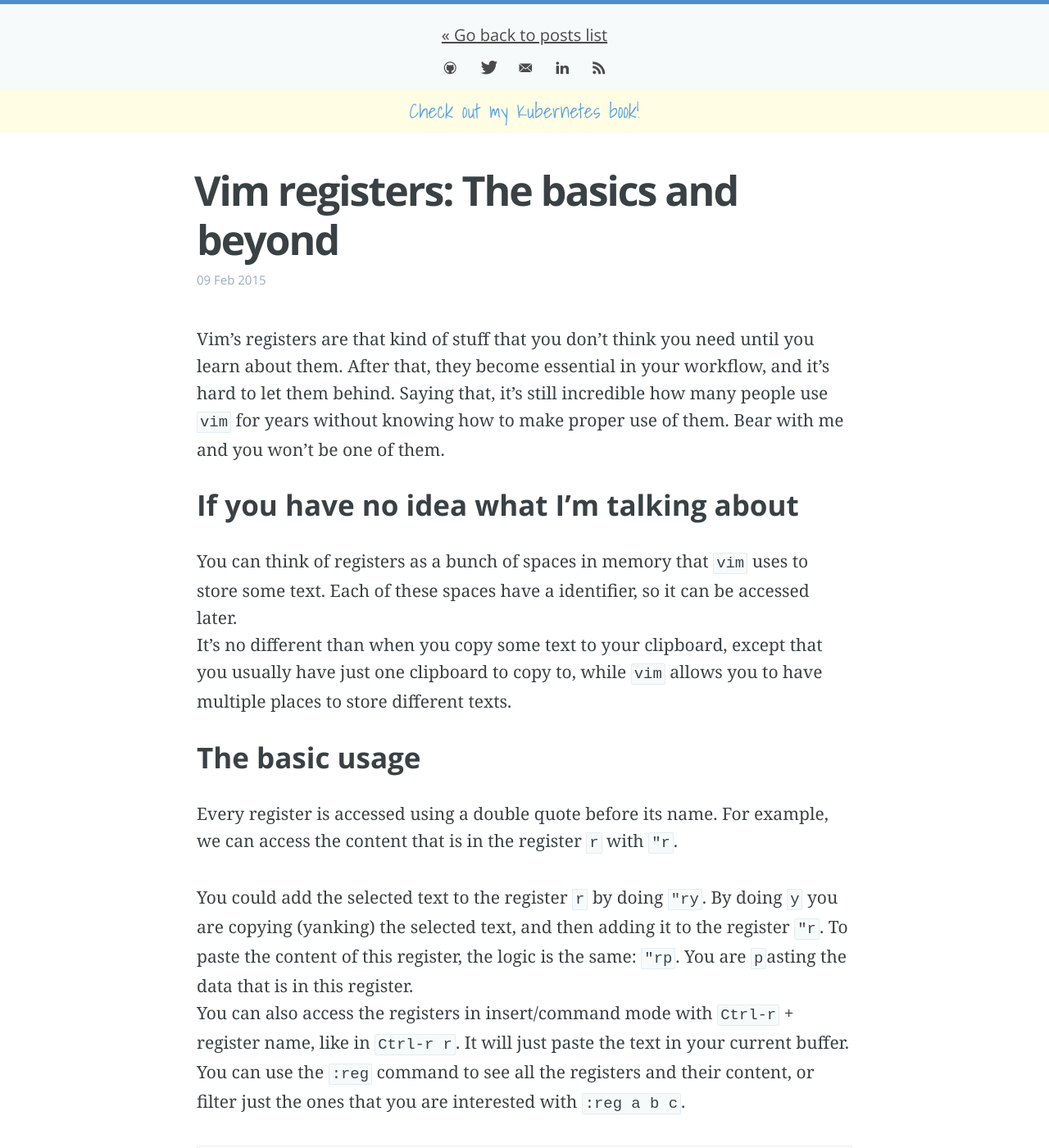
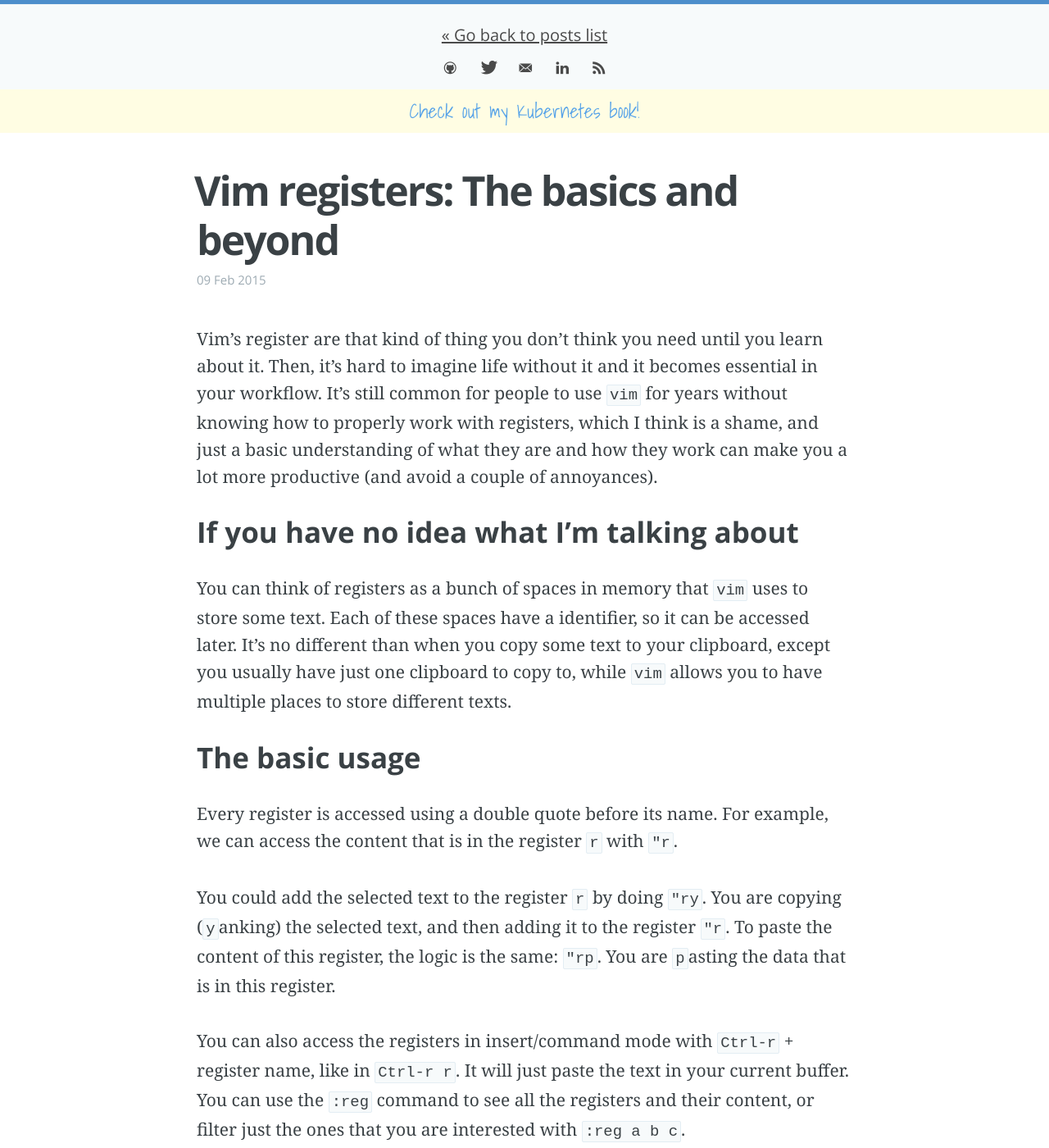
Before and after one commit to brianstorti/brianstorti.github.io, a Jekyll site: the page built from _posts/2015-02-09-vim-registers.md, in a window 1280 px wide and 1400 px high. Shown: the whole window at 82% size. Built offline with Jekyll 4.4.1, drawn with Linux system fonts in a browser that asks for light colours; comment, search, counter and statistics services are not loaded; some of the changed text lies outside the part shown.

Commit message:
Edit vim registers post

````diff
--- a/_posts/2015-02-09-vim-registers.md
+++ b/_posts/2015-02-09-vim-registers.md
@@ -4,24 +4,35 @@
 meta: Vim registers&#58; The basics and beyond. Learn how to work with registers, why they are useful to avoid some annoyances and how vim macros use them to do its magic.
 ---
 
-Vim's registers are that kind of stuff that you don't think you need until you learn about them. After that, they become essential in your workflow,
-and it's hard to let them behind. Saying that, it's still incredible how many people use `vim` for years without knowing how to make proper use of them.
-Bear with me and you won't be one of them.
+Vim's register are that kind of thing you don't think you need until you learn
+about it. Then, it's hard to imagine life without it and it becomes essential in
+your workflow. It's still common for people to use `vim` for years without
+knowing how to properly work with registers, which I think is a shame, and just
+a basic understanding of what they are and how they work can make you a lot more
+productive (and avoid a couple of annoyances).
 
 ### If you have no idea what I'm talking about
 
-You can think of registers as a bunch of spaces in memory that `vim` uses to store some text. Each of these spaces have a identifier, so it can be accessed later.
-It's no different than when you copy some text to your clipboard, except that you usually have just one clipboard to copy to, while `vim` allows you to have multiple
-places to store different texts.
+You can think of registers as a bunch of spaces in memory that `vim` uses to
+store some text. Each of these spaces have a identifier, so it can be accessed
+later. It's no different than when you copy some text to your clipboard, except
+you usually have just one clipboard to copy to, while `vim` allows you to have
+multiple places to store different texts.
 
 ### The basic usage
 
-Every register is accessed using a double quote before its name. For example, we can access the content that is in the register `r` with `"r`.
+Every register is accessed using a double quote before its name. For example, we
+can access the content that is in the register `r` with `"r`.
 
-You could add the selected text to the register `r` by doing `"ry`. By doing `y` you are copying (yanking) the selected text, and then adding it to the register `"r`.
-To paste the content of this register, the logic is the same: `"rp`. You are `p`asting the data that is in this register.
-You can also access the registers in insert/command mode with `Ctrl-r` + register name, like in `Ctrl-r r`. It will just paste the text in your current buffer.
-You can use the `:reg` command to see all the registers and their content, or filter just the ones that you are interested with `:reg a b c`.
+You could add the selected text to the register `r` by doing `"ry`. You are
+copying (`y`anking) the selected text, and then adding it to the register `"r`.
+To paste the content of this register, the logic is the same: `"rp`. You are
+`p`asting the data that is in this register.
+
+You can also access the registers in insert/command mode with `Ctrl-r` +
+register name, like in `Ctrl-r r`. It will just paste the text in your current
+buffer. You can use the `:reg` command to see all the registers and their
+content, or filter just the ones that you are interested with `:reg a b c`.
 
 ```
 :reg a b c
@@ -33,60 +44,103 @@
 
 ### The unnamed register
 
-`vim` has a unnamed (or default) register that can be accessed with `""`. Any text that you delete (with `d`, `c`, `s` or `x`) or yank (with `y`) will be placed there, and that's what `vim` uses to `p`aste, when no explicit register is given.
-A simple `p` is the same thing as doing `""p`.
+`vim` has a unnamed (or default) register that can be accessed with `""`. Any
+text that you delete (with `d`, `c`, `s` or `x`) or yank (with `y`) will be
+placed there, and that's what `vim` uses to `p`aste, when no explicit register
+is given. A simple `p` is the same thing as doing `""p`.
 
 ##### Never lose a yanked text again
 
-It already happened to all of us. We yank some text, than delete some other, and when we try to paste the yanked text, it's not there anymore, `vim` replaced it with the text that you deleted, then you need
-to go there and yanked that text again.
-Well, as I said, `vim` will always replace the unnamed register, but of course we didn't lose the yanked text, `vim` would not have survived that long if it was that dumb, right?
+It has happened to all of us. We yank some text, than delete some other, and
+when we try to paste the yanked text, it's not there anymore, `vim` replaced it
+with the text that you deleted, then you need to go there and yanked that text
+again.
+Well, as I said, `vim` will always replace the unnamed register, but of course
+we didn't lose the yanked text, `vim` would not have survived that long if it
+was that dumb, right?
 
-`vim` automatically populates what is called the **numbered registers** for us. As expected, these are registers from `"0` to `"9`.
-`"0` will always have the content of the latest yank,
-and the others will have last 9 deleted text, being `"1` the newest, and `"9` the oldest. So if you yanked some text, you can always refer to it using `"0p`.
+`vim` automatically populates what is called the **numbered registers** for us.
+As expected, these are registers from `"0` to `"9`.
+`"0` will always have the content of the latest yank, and the others will have
+last 9 deleted text, being `"1` the newest, and `"9` the oldest. So if you
+yanked some text, you can always refer to it using `"0p`.
 
 ### The read only registers
 
 There are 4 read only registers: `".`, `"%`, `":` and `"#`
-The last inserted text is stored on `".`, and it's quite handy if you need to write the same text twice, in different places, not needing to yank and paste.
+The last inserted text is stored on `".`, and it's quite handy if you need to
+write the same text twice, in different places, not needing to yank and paste.
 
-`"%` has the current file path, starting from the directory where `vim` was first opened. What I usually use it for is to copy
-the current file to the clipboard, so I can use it externally (running a script in another terminal, for instance). You could execute `:let @+=@%` to do that. `let` is used to write to a register,
-and `"+` is the clipboard register, so we are copying the current file path to the clipboard.
+`"%` has the current file path, starting from the directory where `vim` was
+first opened. What I usually use it for is to copy the current file to the
+clipboard, so I can use it externally (running a script in another terminal, for
+instance). You could execute `:let @+=@%` to do that. `let` is used to write to
+a register, and `"+` is the clipboard register, so we are copying the current
+file path to the clipboard.
 
-`":` is the most recently executed command. If you save the current buffer with `:w`, "w" will be in this register. A good way to use it is with `@:`, to execute this command again.
-For example, if you execute a substitute command in one line, like in `:s/foo/bar`, you can just to go another line and execute `@:` to run this substitution again.
+`":` is the most recently executed command. If you save the current buffer with
+`:w`, "w" will be in this register. A good way to use it is with `@:`, to
+execute this command again.  For example, if you execute a substitute command in
+one line, like in `:s/foo/bar`, you can just to go another line and execute `@:`
+to run this substitution again.
 
-`"#` is the name of the alternate file, that you can think of it as the last edited file (it's a bit more complex than that, go to `:h alternate-file` if you want to understand it better).
-It's what `vim` uses to switch between files when you use `Ctrl-^`, and you could do the same thing with `:e Ctrl-r #`. I rarely use this, but hopefully you are more creative than I am.
+`"#` is the name of the alternate file, that you can think of it as the last
+edited file (it's a bit more complex than that, go to `:h alternate-file` if you
+want to understand it better).  It's what `vim` uses to switch between files
+when you use `Ctrl-^`, and you could do the same thing with `:e Ctrl-r #`. I
+rarely use this, but hopefully you are more creative than I am.
 
 ### The expression and the search registers
 
-The expression register (`"=`) is used to deal with results of expressions. This is easier to understand with an example. If, in insert mode, you type `Ctrl-r =`, you will see a "=" sign
-in the command line. Then if you type `2+2 <enter>`, `4` will be printed. This can be used to execute all sort of expressions, even calling external commands. To give
-another example, if you type `Ctrl-r =` and then, in the command line, `system('ls') <enter>`, the output of the `ls` command will be pasted in your buffer.
+The expression register (`"=`) is used to deal with results of expressions. This
+is easier to understand with an example. If, in insert mode, you type `Ctrl-r
+=`, you will see a "=" sign in the command line. Then if you type `2+2 <enter>`,
+`4` will be printed. This can be used to execute all sort of expressions, even
+calling external commands. To give another example, if you type `Ctrl-r =` and
+then, in the command line, `system('ls') <enter>`, the output of the `ls`
+command will be pasted in your buffer.
 
-The search register, as you may have imagined, is where the latest text that you searched with `/`, `?`, `*` or `#` is. If, for example, you just searched for `/Nietzsche`, and now you want
-to replace it with something else, there is no way you are going to type "Nietzsche" again, just do `:%s/<Ctrl-r />/mustache/g` and you are good to go.
-
+The search register, as you may have imagined, is where the latest text that you
+searched with `/`, `?`, `*` or `#` is. If, for example, you just searched for
+`/Nietzsche`, and now you want to replace it with something else, there is no
+way you are going to type "Nietzsche" again, just do `:%s/<Ctrl-r />/mustache/g`
+and you are good to go.
 
 ### Macros
 
-You may already be familiar with `vim`'s macros. It's a way to record a set of actions that can be executed multiple times (`:h recording` if you need more information). What you probably didn't know
-is that `vim` uses a register to store these actions, so if you use `qw` to record a macro, the register `"w` will have all the things that you did, it's all just plain text.
+You may already be familiar with `vim`'s macros. It's a way to record a set of
+actions that can be executed multiple times (`:h recording` if you need more
+information). What you probably didn't know is that `vim` uses a register to
+store these actions, so if you use `qw` to record a macro, the register `"w`
+will have all the things that you did, it's all just plain text.
 
-The cool thing about this is that, as it is just a normal register, you can manipulate it as you want. How many times have you forgotten that step in the middle of a macro recording and had to do it all over again?
-Well, fixing that is as simple as editing a register.
-For example, if you forgot to add a semicolon in the end of that `w` macro, just do something like `:let @W='i;'`. Noticed the upcased `W`? That's just how we
-append a value to a register, using its upcased name, so here we are just appending the command `i;` to the register, to enter insert mode (`i`) and add a semicolon.
-If you need to edit something in the middle of the register, just do `:let @w='<Ctrl-r w>`, change what you want, and close the quotes in the end. Done, no more recording a macro 10 times before you get it right.
+The cool thing about this is that, as it is just a normal register, you can
+manipulate it as you want. How many times have you forgotten that step in the
+middle of a macro recording and had to do it all over again?  Well, fixing that
+is as simple as editing a register.
 
-Another cool thing about this is that, as it's just plain text in a register, you can easily move macros around, applying it in other `vim` instance, or sharing it with someone else. Think about it, if you have
-that register in your clipboard, you can just execute it with `@+` (`"+` is the clipboard register). Try it, just write "ivim is awesome" anywhere, then copy it to your clipboard, and execute `@+` in a `vim` buffer.
-How cool is that?
+For example, if you forgot to add a semicolon in the end of that `w` macro, just
+do something like `:let @W='i;'`. Noticed the upcased `W`? That's just how we
+append a value to a register, using its upcased name, so here we are just
+appending the command `i;` to the register, to enter insert mode (`i`) and add a
+semicolon.  If you need to edit something in the middle of the register, just do
+`:let @w='<Ctrl-r w>`, change what you want, and close the quotes in the end.
+Done, no more recording a macro 10 times before you get it right.
+
+Another cool thing about this is that, as it's just plain text in a register,
+you can easily move macros around, applying it in other `vim` instance, or
+sharing it with someone else. Think about it, if you have that register in your
+clipboard, you can just execute it with `@+` (`"+` is the clipboard register).
+Try it, just write "ivim is awesome" anywhere, then copy it to your clipboard,
+and execute `@+` in a `vim` buffer.  How cool is that?
 
 ### Wrapping up
 
-Understanding how registers work is quite simple, and although you are not going to use them every 5 minutes, it certainly will avoid some annoyances, like losing a yanked text, of having to record a macro again.
-I covered the things that I use the most, but there is more. If you are curious about what a small delete or a black hole register is, you should definitely read the short and easy to follow documentation in `:h registers`. And if you want to learn more about `vim` in general, the book [Practical Vim](https://amzn.to/3xLlaau) is a great resource.
+Understanding how registers work is quite simple, and although you are not going
+to use them every 5 minutes, it certainly will avoid some annoyances, like
+losing a yanked text, of having to record a macro again.
+I covered the things that I use the most, but there is more. If you are curious
+about what a small delete or a black hole register is, you should definitely
+read the short and easy to follow documentation in `:h registers`. And if you
+want to learn more about `vim` in general, the book [Practical
+Vim](https://amzn.to/3xLlaau) is a great resource.
````
